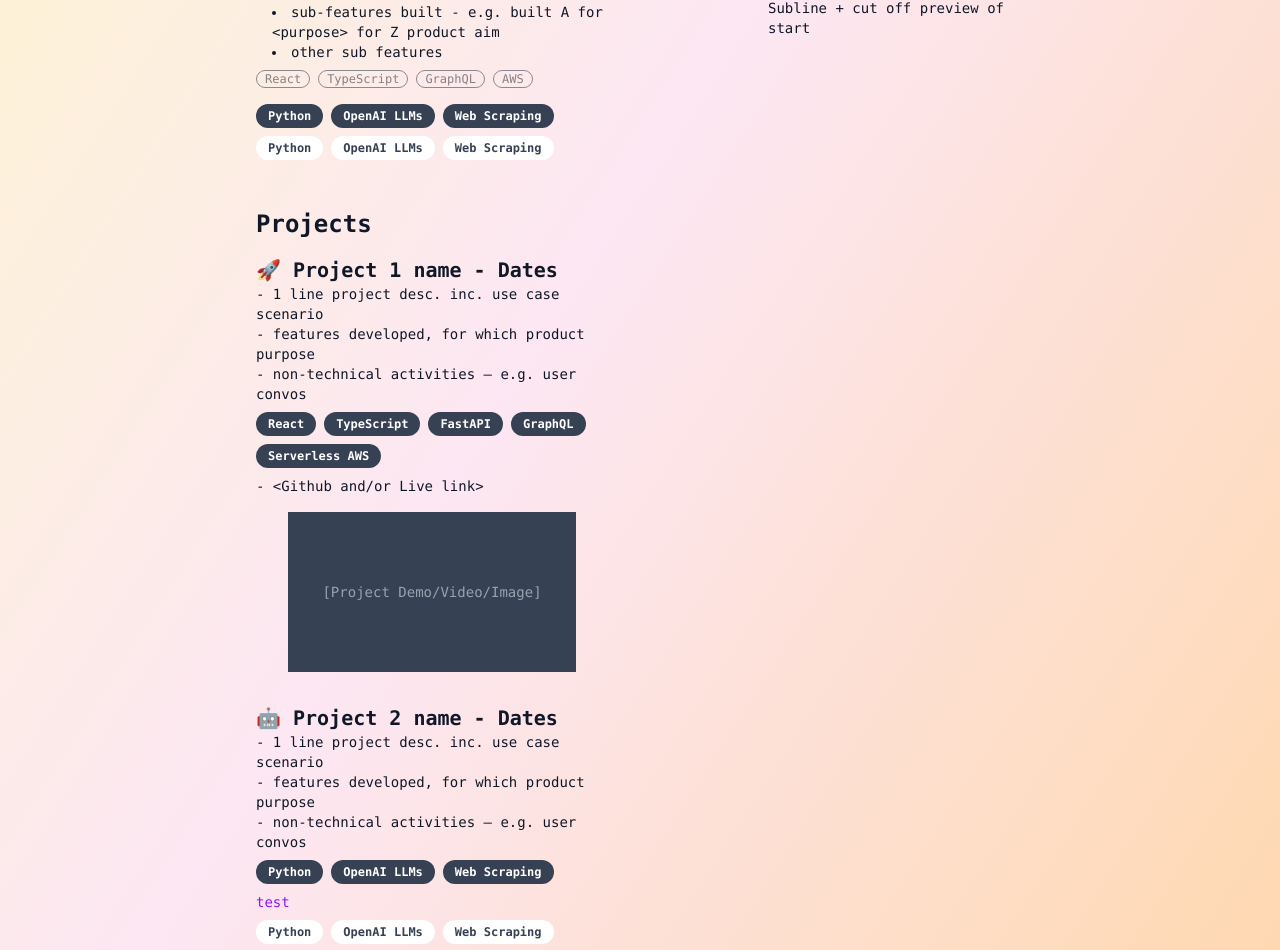
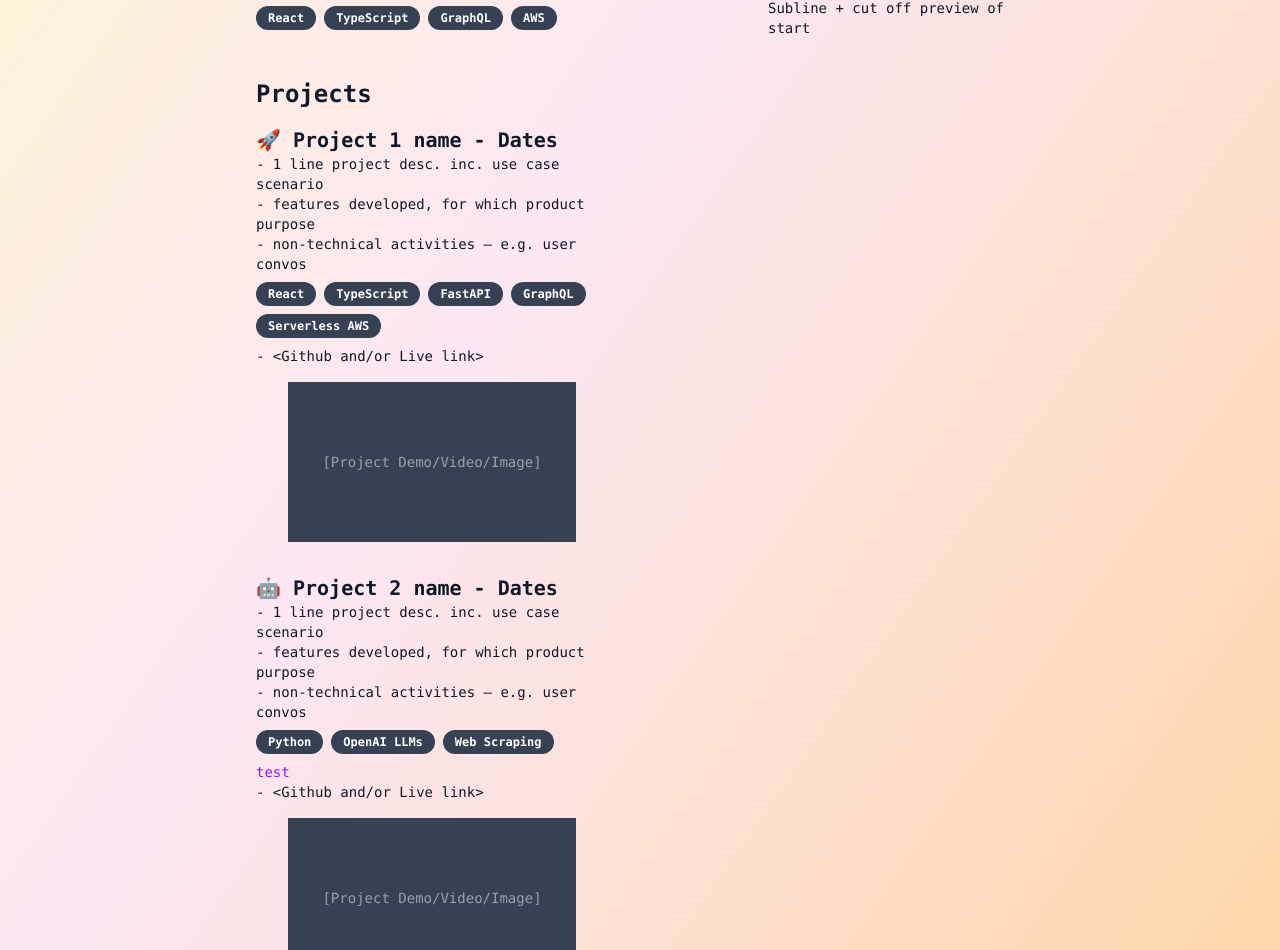
Before and after one commit to tri-jet/portfolio-site, a Next.js app: page / in a window 1280 px wide. Shown: the part 822-1772 px from the top of the page. Built offline with nearby package versions, Linux system fonts and the light colour scheme.

Commit message:
ui: use filled skill pills as main way to display skills

```diff
--- a/app/page.tsx
+++ b/app/page.tsx
@@ -1,4 +1,5 @@
 import Image from "next/image";
+import SkillPill, {SkillPills} from './components/SkillPills';
 
 export default function Home() {
   return (
@@ -22,6 +23,7 @@ export default function Home() {
             </div>
           </div>
 
+          {/* Test this main text colour rgb(71 85 105/var(--tw-text-opacity))*/}
           {/* Two-Column Section */}
           <div className="flex flex-row gap-x-12 w-full justify-between">
             {/* Left Column: Work Experience & Projects */}
@@ -34,11 +36,7 @@ export default function Home() {
                   <li>sub-features built - e.g. built A for &lt;purpose&gt; for Z product aim</li>
                   <li>other sub features</li>
                 </ul>
-                <div className="flex flex-wrap gap-3 my-3">
-                  <span className="bg-gray-200 text-gray-800 rounded-lg px-4 py-2 text-sm font-medium shadow-md gap-2">React Native</span>
-                  <span className="bg-gray-200 text-gray-800 rounded-lg px-4 py-2 text-sm font-medium shadow-md gap-2">Postgres</span>
-                  <span className="bg-gray-200 text-gray-800 rounded-lg px-4 py-2 text-sm font-medium shadow-md gap-2">TypeScript</span>
-                </div>
+                <SkillPills skills={['React', 'TypeScript','AWS']}/>
               </div>
               <div>
                 <h3 className="text-xl font-semibold">Role 2 @ Company - Dates</h3>
@@ -47,24 +45,8 @@ export default function Home() {
                   <li>sub-features built - e.g. built A for &lt;purpose&gt; for Z product aim</li>
                   <li>other sub features</li>
                 </ul>
-                <div className="my-2 opacity-50 flex flex-wrap space-x-4 gap-y-2 transition-all hover:opacity-100 cursor-pointer">
-                  <span className="mr-2 mb-2 border border-slate-800 rounded-full px-2 text-xs">React</span>
-                  <span className="mr-2 mb-2 border border-slate-800 rounded-full px-2 text-xs">TypeScript</span>
-                  <span className="mr-2 mb-2 border border-slate-800 rounded-full px-2 text-xs">GraphQL</span>
-                  <span className="mr-2 mb-2 border border-slate-800 rounded-full px-2 text-xs">AWS</span>
-                </div>
 
-                <div className="flex flex-wrap gap-2 my-2">
-                  <span className="bg-gray-700 text-white rounded-full px-3 py-1 text-xs font-semibold">Python</span>
-                  <span className="bg-gray-700 text-white rounded-full px-3 py-1 text-xs font-semibold">OpenAI LLMs</span>
-                  <span className="bg-gray-700 text-white rounded-full px-3 py-1 text-xs font-semibold">Web Scraping</span>
-                </div>
-
-                <div className="flex flex-wrap gap-2 my-2">
-                  <span className="bg-white text-gray-700 rounded-full px-3 py-1 text-xs font-semibold">Python</span>
-                  <span className="bg-white text-gray-700 rounded-full px-3 py-1 text-xs font-semibold">OpenAI LLMs</span>
-                  <span className="bg-white text-gray-700 rounded-full px-3 py-1 text-xs font-semibold">Web Scraping</span>
-                </div>
+                <SkillPills skills={['React', 'TypeScript', 'GraphQL', 'AWS']}/>
               </div>
 
               <h2 className="text-2xl font-bold mt-12 mb-4">Projects</h2>
@@ -73,13 +55,8 @@ export default function Home() {
                 <p>- 1 line project desc. inc. use case scenario</p>
                 <p>- features developed, for which product purpose</p>
                 <p>- non-technical activities – e.g. user convos</p>
-                <div className="flex flex-wrap gap-2 my-2">
-                  <span className="bg-gray-700 text-white rounded-full px-3 py-1 text-xs font-semibold">React</span>
-                  <span className="bg-gray-700 text-white rounded-full px-3 py-1 text-xs font-semibold">TypeScript</span>
-                  <span className="bg-gray-700 text-white rounded-full px-3 py-1 text-xs font-semibold">FastAPI</span>
-                  <span className="bg-gray-700 text-white rounded-full px-3 py-1 text-xs font-semibold">GraphQL</span>
-                  <span className="bg-gray-700 text-white rounded-full px-3 py-1 text-xs font-semibold">Serverless AWS</span>
-                </div>
+                <SkillPills skills={['React', 'TypeScript', 'FastAPI', 'GraphQL', 'Serverless AWS']}/>
+
                 <p>- &lt;Github and/or Live link&gt;</p>
                 <div className="w-full flex justify-center my-4">
                   <div className="bg-gray-700 w-72 h-40 flex items-center justify-center text-gray-400">[Project Demo/Video/Image]</div>
@@ -90,19 +67,11 @@ export default function Home() {
                 <p>- 1 line project desc. inc. use case scenario</p>
                 <p>- features developed, for which product purpose</p>
                 <p>- non-technical activities – e.g. user convos</p>
-                <div className="flex flex-wrap gap-2 my-2">
-                  <span className="bg-gray-700 text-white rounded-full px-3 py-1 text-xs font-semibold">Python</span>
-                  <span className="bg-gray-700 text-white rounded-full px-3 py-1 text-xs font-semibold">OpenAI LLMs</span>
-                  <span className="bg-gray-700 text-white rounded-full px-3 py-1 text-xs font-semibold">Web Scraping</span>
-                </div>
+
+                <SkillPills skills={['Python', 'OpenAI LLMs', 'Web Scraping']}/>
 
                 <div className ="text-purple-600">
                   <p>test</p>
-                </div>
-                <div className="flex flex-wrap gap-2 my-2">
-                  <span className="bg-white text-gray-700 rounded-full px-3 py-1 text-xs font-semibold">Python</span>
-                  <span className="bg-white text-gray-700 rounded-full px-3 py-1 text-xs font-semibold">OpenAI LLMs</span>
-                  <span className="bg-white text-gray-700 rounded-full px-3 py-1 text-xs font-semibold">Web Scraping</span>
                 </div>
 
                 <p>- &lt;Github and/or Live link&gt;</p>
@@ -132,5 +101,7 @@ export default function Home() {
         </div>
     </main>
     </div>
+
+
   );
 }
```
